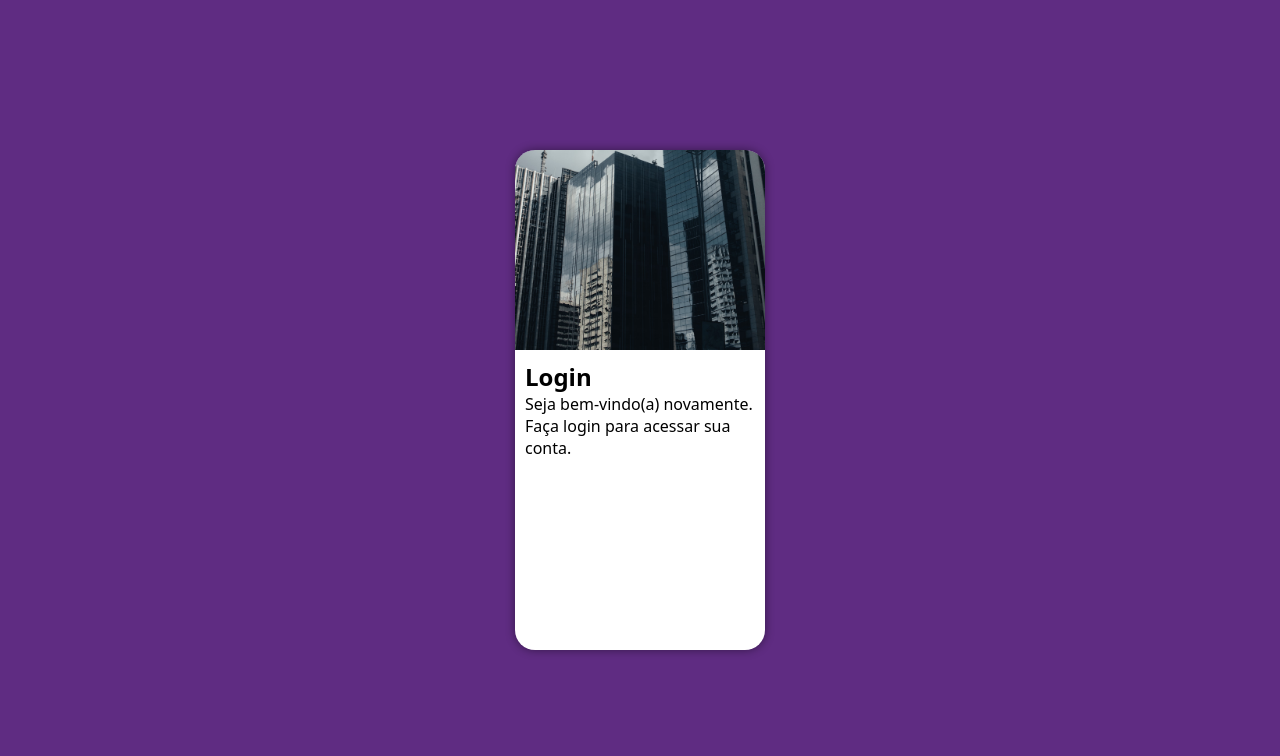
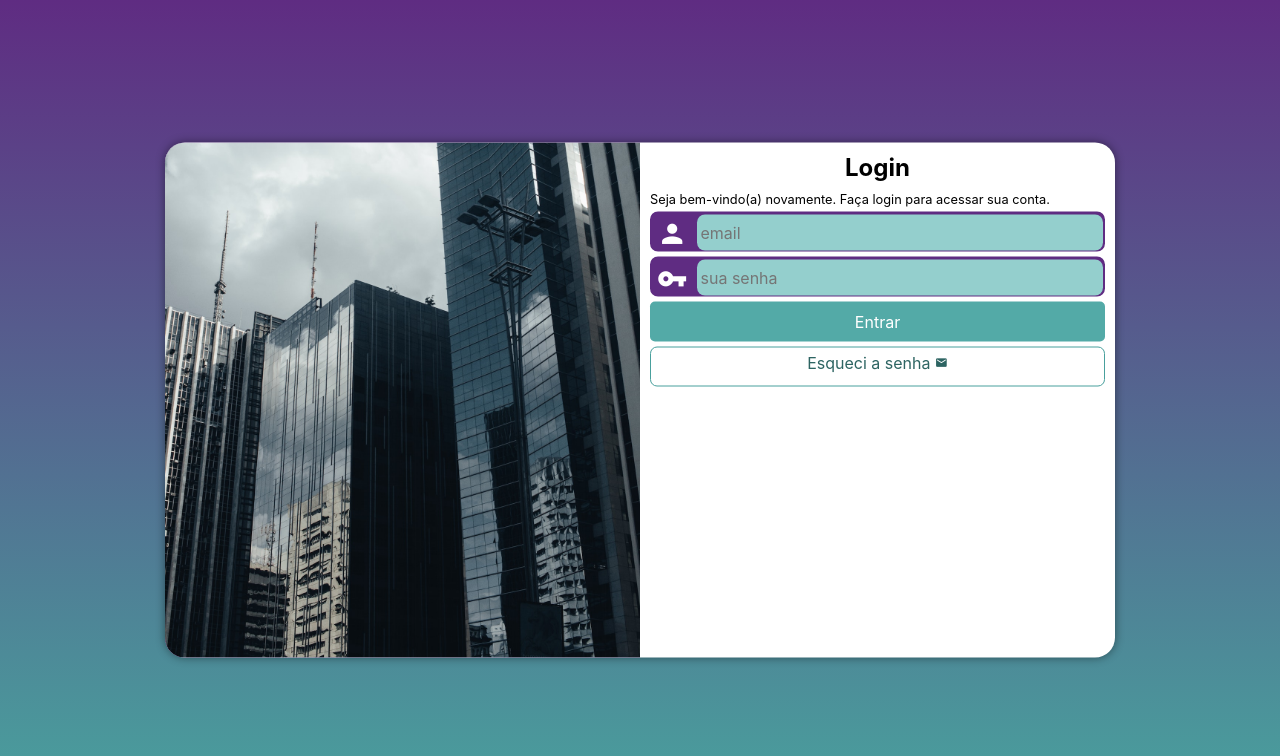
Before and after one commit to Gabrielperes12/tela-login, a plain HTML site: page index.html in a window 1280 px wide. Drawn offline with Linux system fonts and the light colour scheme.

Commit message:
tela de login pronta

```diff
--- /dev/null
+++ b/estilos/media-querie.css
@@ -0,0 +1,43 @@
+@charset "UTF-8";
+
+@media screen and (min-width: 768px) and (max-width: 992px) {
+    body {
+        background-image: linear-gradient(to top, #49a09d, #5f2c82);
+    }
+    section#login {
+        width: 80vw;
+        height: 280px;
+    }
+
+    section#login > div#imagem {
+        float: left;
+        width: 30%;
+        height: 100%;
+    }
+
+    section#login > div#formulario {
+        float: right;
+        width: 70%;
+    }
+}
+@media screen and (min-width: 992px){
+    body {
+        background-image: linear-gradient(to top, #49a09d, #5f2c82);
+    }
+    section#login {
+        width: 950px;
+
+    }
+
+    section#login > div#imagem {
+        float: left;
+        width: 50%;
+        height: 100%;
+    }
+
+    section#login > div#formulario {
+        float: right;
+        width: 50%;
+    }
+
+}
--- a/estilos/style.css
+++ b/estilos/style.css
@@ -1,45 +1,142 @@
 @charset "UTF-8";
+
 /*
     Paleta de cores
     Verde: #49a09d
     Lilás: #5f2c82
 */
-*{
-    font-family: system-ui, -apple-system, BlinkMacSystemFont, 'Segoe UI', Roboto, Oxygen, Ubuntu, Cantarell, 'Open Sans', 'Helvetica Neue', sans-serif;
+
+* {
+    font-family: -apple-system, BlinkMacSystemFont, 'Segoe UI', Roboto, Oxygen, Ubuntu, Cantarell, 'Open Sans', 'Helvetica Neue', sans-serif;
     padding: 0px;
     margin: 0px;
     box-sizing: border-box;
 }
-body,html {
+
+body, html {
     background-color: #5f2c82;
     height: 100vh;
     width: 100vw;
 }
+
 main {
     position: relative;
     height: 100vh;
     width: 100vw;
 }
+
 section#login {
     position: absolute;
     top: 50%;
     left: 50%;
-    transform: translate(-50%, -50%);
+    overflow: hidden;
+
     background-color: white;
     width: 250px;
-    height: 500px;
+    height: 515px;
     border-radius: 20px;
-    overflow:hidden ;
-    box-shadow: 0px 0px 10px rgba(0, 0, 0, 0.445);
+    box-shadow: 0px 0px 10px rgba(0, 0, 0, 0.450);
+
+    transform: translate(-50%, -50%);
+    transition: width .3s, height .3s;
+    transition-timing-function: ease;
 }
+
 section#login > div#imagem {
     display: block;
     background: #5f2c82 url(../imagens/metal.jpg) no-repeat;
+    background-size: cover;
+    background-position: left bottom;
     height: 200px;
-    background-position: left bottom ;
-    background-size: cover;
 }
+
 section#login > div#formulario {
     display: block;
     padding: 10px;
 }
+
+div#formulario > h1 {
+    text-align: center;
+    margin-bottom: 10px;
+}
+
+div#formulario > p {
+    font-size: 0.8em;
+}
+
+form > div.campo {
+    background-color: #5f2c82;
+    border: 2px solid #5f2c82;
+    display: block;
+    width: 100%;
+    height: 40px;
+    border-radius: 8px;
+    margin: 5px 0px;
+}
+
+div.campo > label {
+    display: none;
+}
+
+div.campo > i {
+    color: white;
+    /*background-color: black;*/
+    font-size: 1.9em;
+    width: 40px;
+    padding: 5px;
+}
+
+div.campo > input {
+    background-color: #94cfcd;
+    font-size: 1em;
+    width: calc(100% - 45px);
+    height: 100%;
+    border: 0px;
+    border-radius: 8px;
+    padding: 4px;
+    transform: translateY(-10px);
+}
+
+div.campo > input:focus-within {
+    background-color: white;
+    border: none;
+}
+
+form > input[type=submit] {
+    display: block;
+    font-size: 1em;
+    width: 100%;
+    height: 40px;
+    background-color: #53aaa7;
+    color: white;
+    border: none;
+    border-radius: 5px;
+    cursor: pointer;
+}
+
+form > input[type=submit]:hover {
+    background-color: #2d6462;
+}
+
+form > a.botao {
+    display: block;
+    text-align: center;
+    font-size: 1em;
+    width: 100%;
+    height: 40px;
+    padding-top: 5px;
+    margin-top: 5px;
+    background-color: white;
+    color: #2d6462;
+    border: 1px solid #49a09d;
+    border-radius: 7px;
+    text-decoration: none;
+}
+
+form > a.botao:hover {
+    background-color: #6cd3cf;
+}
+
+form > a.botao > i {
+    font-size: 0.8em;
+}
--- a/index.html
+++ b/index.html
@@ -5,6 +5,8 @@
     <meta http-equiv="X-UA-Compatible" content="IE=edge">
     <meta name="viewport" content="width=device-width, initial-scale=1.0">
     <link rel="stylesheet" href="estilos/style.css">
+    <link rel="stylesheet" href="estilos/media-querie.css">
+    <link href="https://fonts.googleapis.com/icon?family=Material+Icons" rel="stylesheet">
     <title>Login</title>
 </head>
 <body>
@@ -16,8 +18,21 @@
             <div id="formulario">
                 <h1>Login</h1>
                 <p>Seja bem-vindo(a) novamente. Faça login para acessar sua conta.</p>
-                <form action="login.php" method="post">
+                <form action="login.php" method="post" autocomplete="on">
+                    <div class="campo">
+                        <i class="material-icons">person</i>
+                        <label for="ilogin">Login</label>
+                        <input type="email" name="login" id="ilogin" placeholder="email" autocomplete="email" required maxlength="30">
+                    </div>
 
+                    <div class="campo">
+                    <i class="material-icons">vpn_key</i>
+                        <label for="isenha">Senha</label>
+                        <input type="password" name="senha" id="isenha" placeholder="sua senha" autocomplete="current-password" required  minlength="8" maxlength="20">
+                    </div>
+                    <input type="submit" value="Entrar">
+                    <a href="esqueci.html" class="botao">
+                        Esqueci a senha <i class="material-icons">mail</i>
                 </form>
             </div>
 
```
